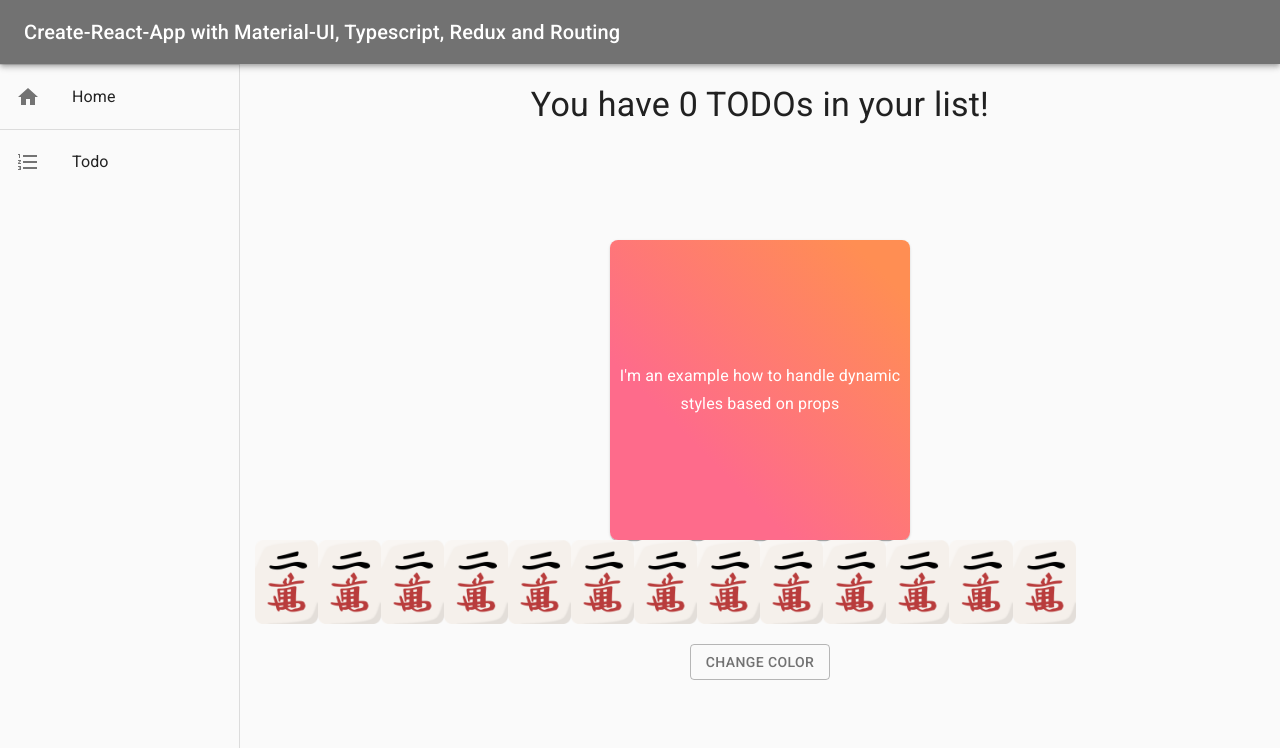
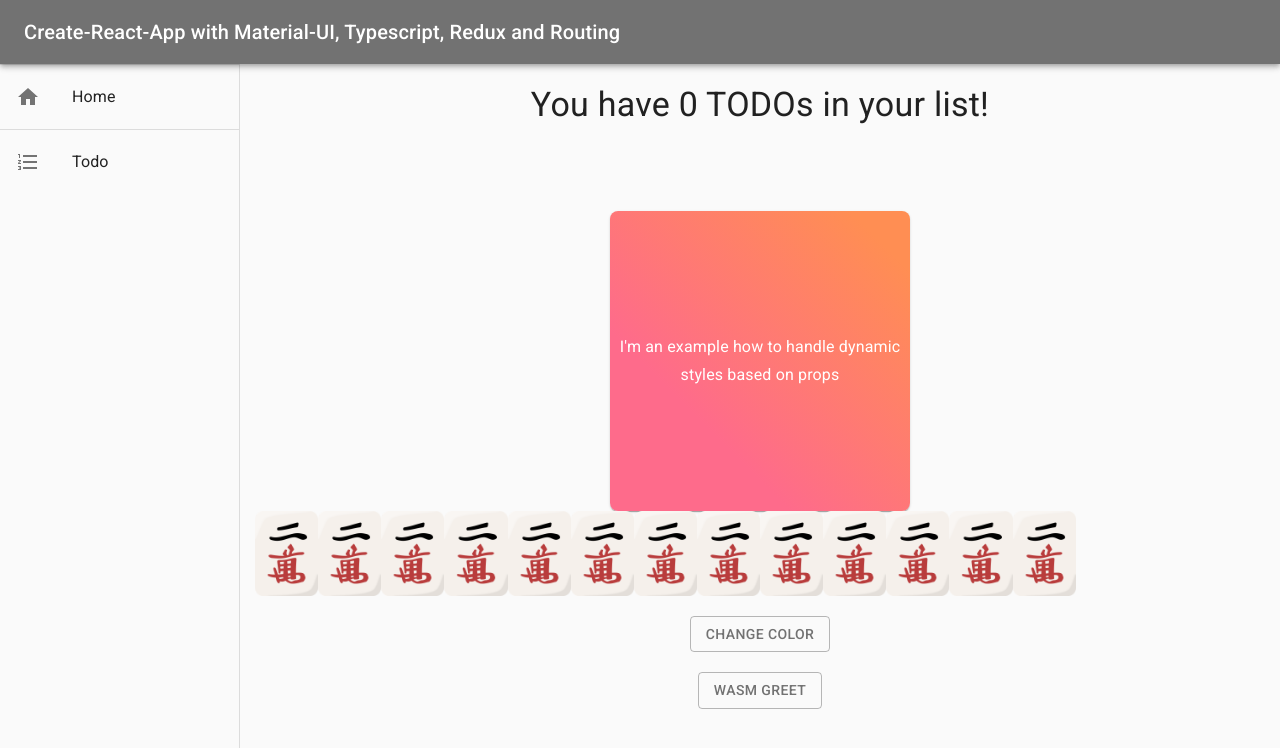
Before and after one commit to arsdragonfly/peenix, a React (Create React App) app: page / in a window 1280 px wide. Shown: the top 748 px of the page. Built offline with nearby package versions, Linux system fonts and the light colour scheme.

Commit message:
initial wasm integration

```diff
--- /dev/null
+++ b/config-overrides.js
@@ -0,0 +1,25 @@
+const path = require('path');
+
+module.exports = function override(config, env) {
+  const wasmExtensionRegExp = /\.wasm$/;
+
+  config.resolve.extensions.push('.wasm');
+
+  config.module.rules.forEach(rule => {
+    (rule.oneOf || []).forEach(oneOf => {
+      if (oneOf.loader && oneOf.loader.indexOf('file-loader') >= 0) {
+        // make file-loader ignore WASM files
+        oneOf.exclude.push(wasmExtensionRegExp);
+      }
+    });
+  });
+
+  // add a dedicated loader for WASM
+  config.module.rules.push({
+    test: wasmExtensionRegExp,
+    include: path.resolve(__dirname, 'src'),
+    use: [{ loader: require.resolve('wasm-loader'), options: {} }]
+  });
+
+  return config;
+};
--- a/src/index.tsx
+++ b/src/index.tsx
@@ -1,9 +1,11 @@
 import * as React from "react";
 import * as ReactDOM from "react-dom";
-import { ReduxRoot } from "./ReduxRoot";
 
-const rootEl = document.getElementById("root");
-ReactDOM.render(<ReduxRoot />, rootEl);
+(async () => {
+    const ReduxRoot = (await import("./ReduxRoot")).ReduxRoot
+    const rootEl = document.getElementById("root");
+    ReactDOM.render(<ReduxRoot />, rootEl);
+})()
 
 // comment in for PWA with service worker in production mode
 // registerServiceWorker();
--- a/src/pages/HomePage.tsx
+++ b/src/pages/HomePage.tsx
@@ -7,6 +7,7 @@ import { RootState } from "../reducers";
 import TileBox from "../components/Tile";
 import { Tile } from "../model/tile";
 import HandBox from "../components/Hand";
+import * as wasm from "riichi-tools-rs-wasm"
 
 export function HomePage() {
 	const classes = useStyles();
@@ -26,6 +27,8 @@ export function HomePage() {
 	const onButtonClick = () =>
 		setBoxColor(boxColor === "red" ? "blue" : "red");
 
+	const onWasmClick = () => wasm.greet();
+
 	return (
 		<div className={classes.root}>
 			<Typography variant="h4" gutterBottom>
@@ -41,6 +44,14 @@ export function HomePage() {
 					color="primary"
 				>
 					Change Color
+				</Button>
+				<Button
+					className={classes.button}
+					onClick={onWasmClick}
+					variant="outlined"
+					color="primary"
+				>
+					WASM greet
 				</Button>
 			</div>
 		</div>
```
Also changed, not shown: package.json (+10 -7 lines), 1 other file (tests, documents, lock files or other folders).
